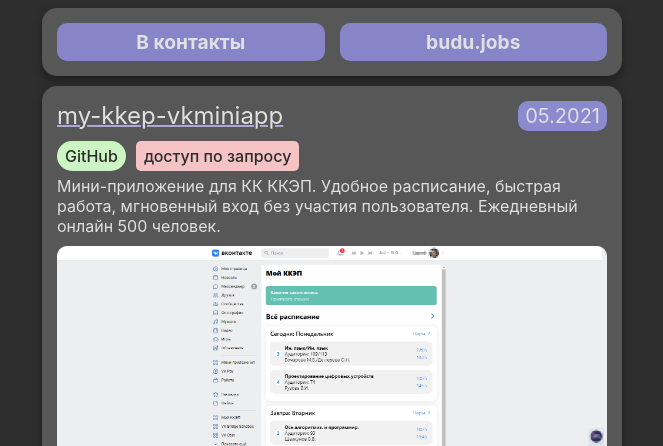
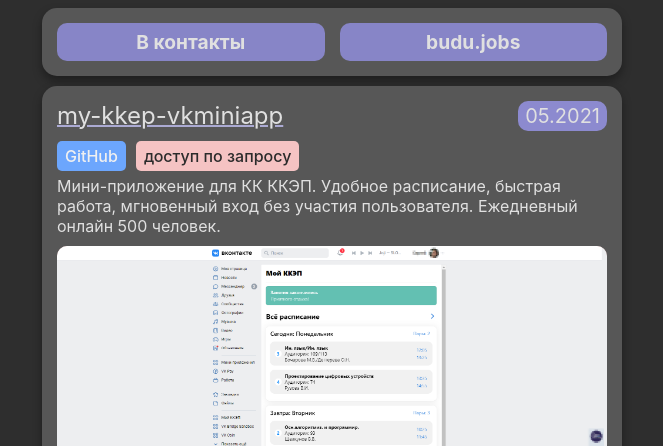
Before and after one commit to uheplm/uheplm.github.io, a plain HTML site: page index.html in a window 1280 px wide. Shown: the part 354-800 px from the top of the page, without its empty margins (308-971 px from the left). Drawn offline with Linux system fonts and the light colour scheme.

Commit message:
Update index.css

```diff
--- a/index.css
+++ b/index.css
@@ -115,10 +115,10 @@ body{
     margin: 5px 0 5px 0;
 }
 .card__links > a{
-    background-color: #cdf5c3;
-    color: rgb(43, 43, 43);
+    background-color: #6ca6fd;
+    color: rgb(240, 240, 240);
     padding: 5px 8px 5 8px;
-    border-radius: 18px;
+    border-radius: 5px;
     font-weight: 500;
     font-size: 1rem;
     margin-right: 10px;
```
